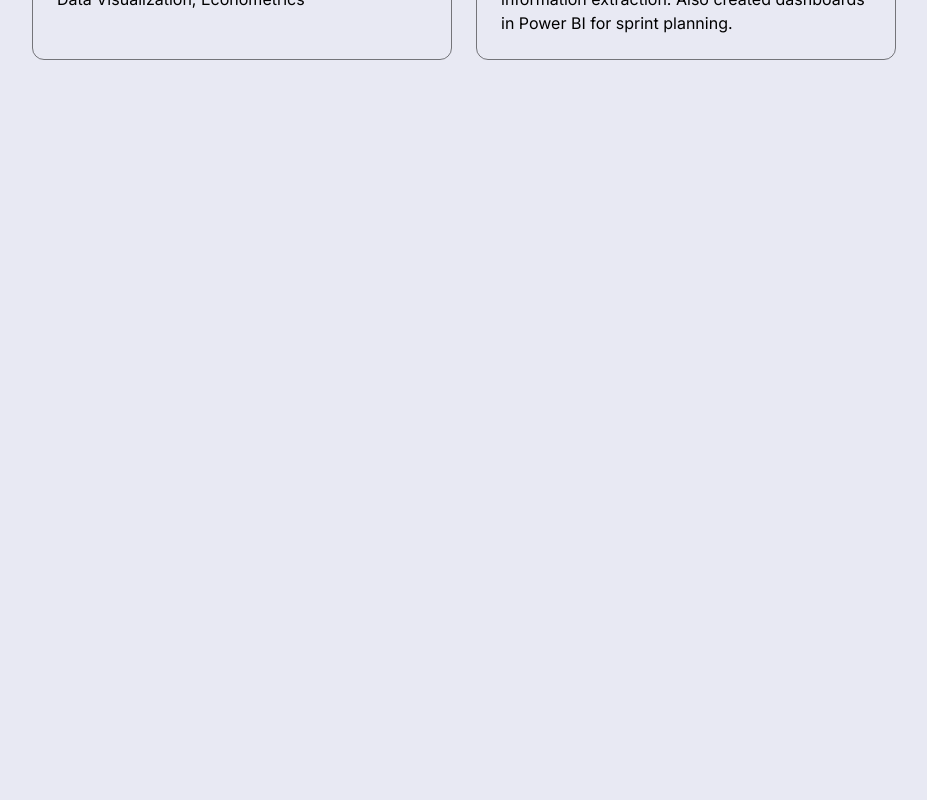
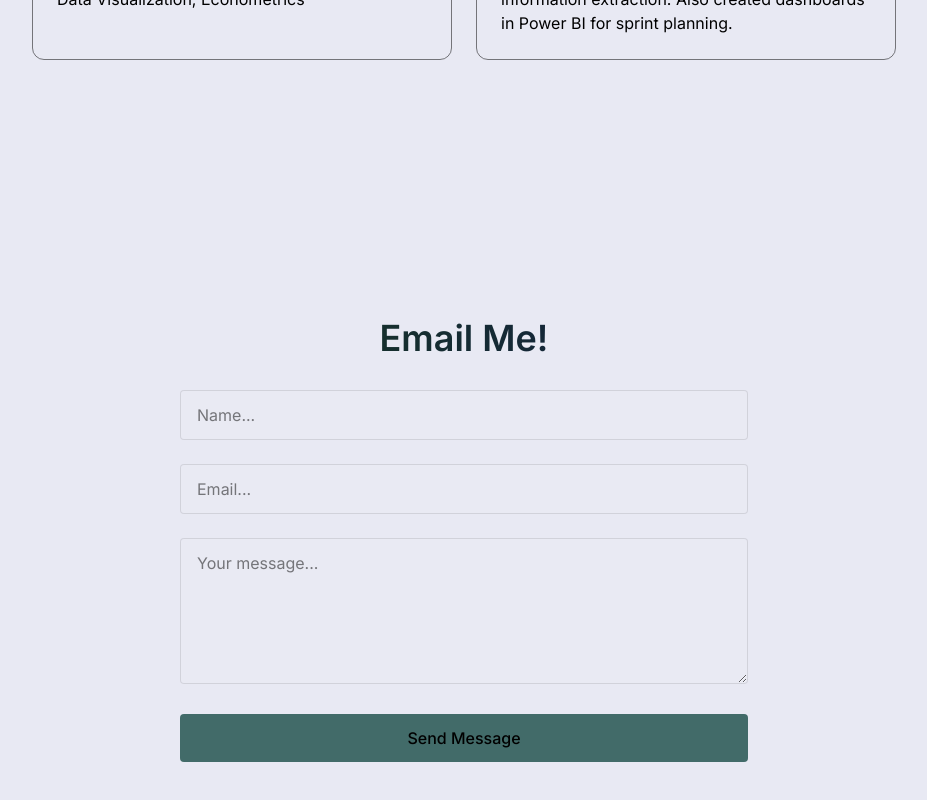
Before and after one commit to spmchugh/portfolio, a React (Vite) app: page / in a window 1280 px wide. Shown: the part 1604-2404 px from the top of the page, without its empty margins (176-1103 px from the left). Before the commit the page ends 1744 px from the top, so only its background shows below. Built offline with nearby package versions, Linux system fonts and the light colour scheme.

Commit message:
Added a Contact/Email Me section that allows users to send me an email with their name, email, and a message using a form.

```diff
--- a/src/App.jsx
+++ b/src/App.jsx
@@ -4,6 +4,7 @@ import { Navbar } from "./components/Navbar"
 import { MobileMenu } from "./components/MobileMenu"
 import { Home } from "./components/sections/Home"
 import { About } from "./components/sections/About"
+import { Contact } from "./components/sections/Contact"
 import "./index.css"
 
 function App() {
@@ -15,6 +16,7 @@ function App() {
       <MobileMenu menuOpen = {menuOpen} setMenuOpen = {setMenuOpen}/>
       <Home />
       <About />
+      <Contact />
     </>
   )
 }
--- a/src/components/sections/Contact.jsx
+++ b/src/components/sections/Contact.jsx
@@ -0,0 +1,48 @@
+import { ScrollReveal } from "../ScrollReveal"
+import { useState } from "react";
+import emailjs from "emailjs-com"
+
+export const Contact = () => {
+
+    const [formData, setFormData] = useState({
+        name: "",
+        email: "",
+        message: ""
+    })
+
+    const handleSubmit = (e) => {
+        e.preventDefault()
+
+        emailjs.sendForm(import.meta.env.VITE_SERVICE_ID, import.meta.env.VITE_TEMPLATE_ID, e.target, import.meta.env.VITE_PUBLIC_KEY).then((result) => {
+            alert("Message sent successfully!");
+            setFormData({name: "", email: "", message: ""});
+        }).catch(() => alert("Message failed to send. Try again later."));
+    };
+
+    return (
+        <section id = "contact" className = "min-h-screen flex items-center justify-center py-20">
+            <ScrollReveal>
+                <div className = "px-4 w-150">
+                    <h2 className = "text-4xl font-semibold mb-8 bg-gradient-to-r from-[#19381F] to-[#141B41] bg-clip-text text-transparent text-center">Email Me!</h2>
+                    <form className = "space-y-6" onSubmit = {handleSubmit}>
+                        <div className = "relative">
+                            <input type = "text" id = "name" name = "name" required value = {formData.name} className = "w-full bg-white/5 border border-black/10 rounded px-4 py-3 text-black transition focus: outline-none focus:border-blue-500 focus:bg-gray-500" placeholder = "Name..." onChange = {(e) => setFormData({...formData, name: e.target.value})}/>
+                        </div>
+                        <div className = "relative">
+                            <input type = "email" id = "email" name = "email" required value = {formData.email} className = "w-full bg-white/5 border border-black/10 rounded px-4 py-3 text-black transition focus: outline-none focus:border-blue-500 focus:bg-gray-500" placeholder = "Email..." onChange = {(e) => setFormData({...formData, email: e.target.value})}/>
+                        </div>
+
+                        <div className = "relative">
+                            <textarea id = "message" name = "message" required value = {formData.message} rows = {5} className = "w-full bg-white/5 border border-black/10 rounded px-4 py-3 text-black transition focus: outline-none focus:border-blue-500 focus:bg-gray-500" placeholder = "Your message..." onChange = {(e) => setFormData({...formData, message: e.target.value})}/>
+                        </div>
+
+                        <button type = "submit" className = "w-full bg-[#426B69] text-black py-3 px-6 rounded font-medium transition relative overflow-hidden hover:-translate-y-0.5 hover:shadow-[0_0_15px_#426B69]/40">
+                            Send Message
+                        </button>
+                    </form>
+
+                </div>
+            </ScrollReveal>
+        </section>
+    )
+}
```
Also changed, not shown: 1 other file (tests, documents, lock files or other folders).
